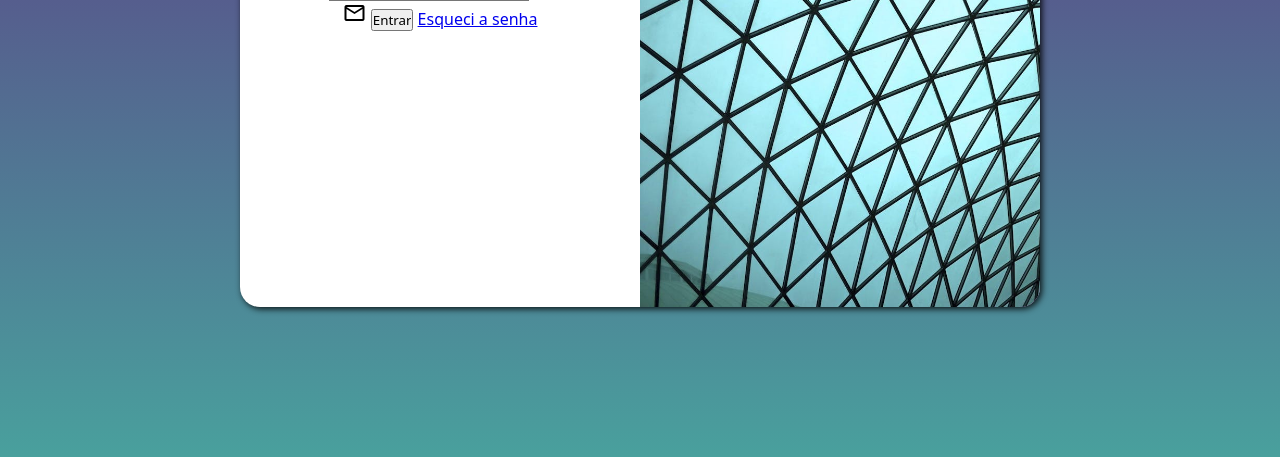
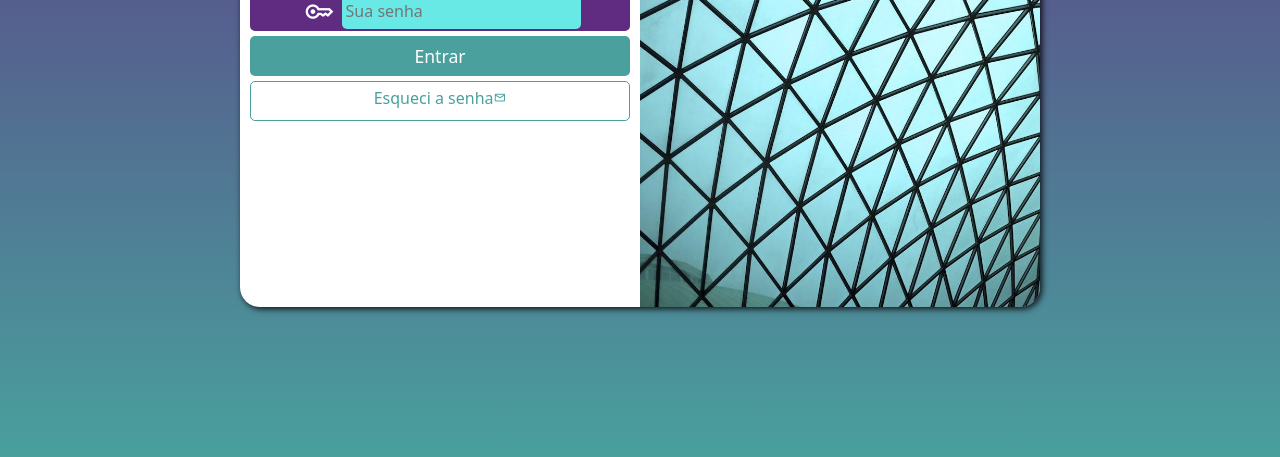
Before and after one commit to ailton979/HTML-CSS, a plain HTML site: page exercicios/ex015_m04/index.html in a window 1280 px wide. Shown: the part 343-800 px from the top of the page. Drawn offline with nearby package versions, Linux system fonts and the light colour scheme.

Commit message:
11:32-11/04/25

```diff
--- a/exercicios/ex0015_m04/estilos/login.css
+++ /dev/null
@@ -1,54 +0,0 @@
-@charset "UTF-8";
-
-/* CORES:
-VERDE: #49a09d
-lilás: #5f2c82 */
-* {
-    font-family: system-ui, -apple-system, BlinkMacSystemFont, 'Segoe UI', Roboto, Oxygen, Ubuntu, Cantarell, 'Open Sans', 'Helvetica Neue', sans-serif;
-    padding: 0;
-    margin: 0;
-    box-sizing: border-box;
-}
-body, html {
-    background-color: #5f2c82;
-    height: 100vh;
-    width: 100vw;
-}
-main {
-    position: relative;
-    height: 100vh;
-    width: 100vw;
-}
-section#login {
-    position: absolute;
-    top: 50%;
-    left: 50%;
-    transform: translate(-50%, -50%);
-    overflow: hidden;
-    background-color: white;
-    width: 250px;
-    height: 500px;
-    border-radius: 20px;
-    box-shadow: 2px 2px 6px rgba(0, 0, 0, 0.863);
-    transition: width 0.3s, height 0.3s;
-    transition-timing-function: ease;
-}
-section#login > div#imagem {
-    display: block;
-    background: #5f2c82 url(../imagens/imagen-login.jpg) no-repeat;
-    background-size: cover;
-    background-position: left bottom;
-    height: 200px;
-
-}
-section#login > div#formulario {
-    display: block;
-    padding: 10px;
-}
-div#formulario {
-    text-align: center;
-    margin-bottom: 10px;
-}
-div#formulario > p {
-    font-size: 0.8em;
-}
--- /dev/null
+++ b/exercicios/ex015_m04/estilos/login.css
@@ -0,0 +1,117 @@
+@charset "UTF-8";
+
+/* CORES:
+VERDE: #49a09d
+lilás: #5f2c82 */
+* {
+    font-family: system-ui, -apple-system, BlinkMacSystemFont, 'Segoe UI', Roboto, Oxygen, Ubuntu, Cantarell, 'Open Sans', 'Helvetica Neue', sans-serif;
+    padding: 0;
+    margin: 0;
+    box-sizing: border-box;
+}
+body, html {
+    background-color: #5f2c82;
+    height: 100vh;
+    width: 100vw;
+}
+main {
+    position: relative;
+    height: 100vh;
+    width: 100vw;
+}
+section#login {
+    position: absolute;
+    top: 50%;
+    left: 50%;
+    overflow: hidden;
+    background-color: white;
+    width: 250px;
+    height: 500px;
+    border-radius: 20px;
+    box-shadow: 2px 2px 6px rgba(0, 0, 0, 0.863);
+    transform: translate(-50%, -50%);
+    transition: width 0.3s, height 0.3s;
+    transition-timing-function: ease;
+}
+section#login > div#imagem {
+    display: block;
+    background: #5f2c82 url(../imagens/imagen-login.jpg) no-repeat;
+    background-size: cover;
+    background-position: left bottom;
+    height: 200px;
+
+}
+section#login > div#formulario {
+    display: block;
+    padding: 10px;
+}
+div#formulario {
+    text-align: center;
+    margin-bottom: 10px;
+}
+div#formulario > p {
+    font-size: 0.8em;
+}
+form > div.campo {
+    background-color: #5f2c82;
+    border: 2px solid #5f2c82;
+    width: 100%;
+    height: 40px;
+    display: block;
+    border-radius: 5px;
+    margin: 5px 0px;
+}
+div.campo > label {
+    display: none;
+}
+div.campo > span {
+    color: white;
+    /* background-color: black; */
+    font-size: 1.8em;
+    width: 38px;
+    padding: 5px;
+}
+div.campo > input {
+    background-color: #68e9e5;
+    font-size: 1em;
+    width: calc(100% -50px);
+    height: 100%;
+    border: 0;
+    border-radius: 5px;
+    padding: 4px;
+    transform: translateY(-9px);
+}
+div > input[type=submit] {
+    display: block;
+    font-size: 1.1em;
+    width: 100%;
+    height: 40px;
+    background-color: #49a09d;
+    color: white;
+    border: none;
+    border-radius: 5px;
+}
+div > input[type=submit]:hover {
+    background-color: #2c6462;
+}
+div > a.botao {
+    display: block;
+    text-align: center;
+    font-size: 1em;
+    width: 100%;
+    height: 40px;
+    padding-top: 5px;
+    margin-top: 5px;
+    background-color: white;
+    color: #49a09d;
+    border: 1px solid;
+    border-radius: 5px;
+    text-decoration: none;
+
+}
+div > a.botao:hover {
+    background-color: #68e9e5;
+}
+div > a > span.material-symbols-outlined {
+    font-size: 0.8em;
+}
--- a/exercicios/ex0015_m04/index.html
+++ b/exercicios/ex015_m04/index.html
@@ -4,9 +4,7 @@
     <meta charset="UTF-8">
     <meta name="viewport" content="width=device-width, initial-scale=1.0">
     <title>login</title>
-    <link rel="stylesheet" href="https://fonts.googleapis.com/css2?family=Material+Symbols+Outlined:opsz,wght,FILL,GRAD@20..48,100..700,0..1,-50..200&icon_names=login" />
-    <link rel="stylesheet" href="https://fonts.googleapis.com/css2?family=Material+Symbols+Outlined:opsz,wght,FILL,GRAD@20..48,100..700,0..1,-50..200&icon_names=key" />
-    <link rel="stylesheet" href="https://fonts.googleapis.com/css2?family=Material+Symbols+Outlined:opsz,wght,FILL,GRAD@20..48,100..700,0..1,-50..200&icon_names=mail" />
+    <link rel="stylesheet" href="https://fonts.googleapis.com/css2?family=Material+Symbols+Outlined:opsz,wght,FILL,GRAD@20..48,100..700,0..1,-50..200&icon_names=login_key_mail" />
     <link rel="stylesheet" href="estilos/login.css">
     <link rel="stylesheet" href="estilos/media-query.css">
 </head>
@@ -21,25 +19,23 @@
                 <p>Seja bem-vindo(a) novamente. Faça login para acessar sua conta e poder fazer as configurações no seu ambiente.</p>
                 <form action="login.php" method="post" autocomplete="on">
                     <div class="campo">
-                        <span class="material-symbols-outlined">
-                            login
-                            </span>
-                        <input type="email" name="login" id="ilogin" placeholder="Seu E-mail" autocomplete="email">
+                        <span class="material-symbols-outlined">login</span>
+                        <input type="email" name="login" id="ilogin" placeholder="Seu E-mail" autocomplete="email" required maxlength="30">
                         <label for="ilogin">Login</label>
                     </div>
                     <div class="campo">
                         <span class="material-symbols-outlined">
                             key
                             </span>
-                        <input type="password" name="senha" id="isenha" placeholder="Sua senha" autocomplete="current-password">
+                        <input type="password" name="senha" id="isenha" placeholder="Sua senha" autocomplete="current-password" required minlength="8" maxlength="20">
                         <label for="isenha">Senha</label>
                     </div>
-                    <div>
-                        <span class="material-symbols-outlined">
+                    <div >
+
+                        <input type="submit" value="Entrar">
+                        <a href="esqueci.html" class="botao">Esqueci a senha<span class="material-symbols-outlined">
                             mail
-                            </span>
-                        <input type="submit" value="Entrar">
-                        <a href="esqueci.html">Esqueci a senha</a>
+                            </span></a>
                     </div>
                 </form>
             </div>
```
Also changed, not shown: exercicios/ex015_m04/estilos/media-query.css (renamed from exercicios/ex0015_m04/estilos/media-query.css), exercicios/ex015_m04/imagens/imagen-login.jpg (renamed from exercicios/ex0015_m04/imagens/imagen-login.jpg).
